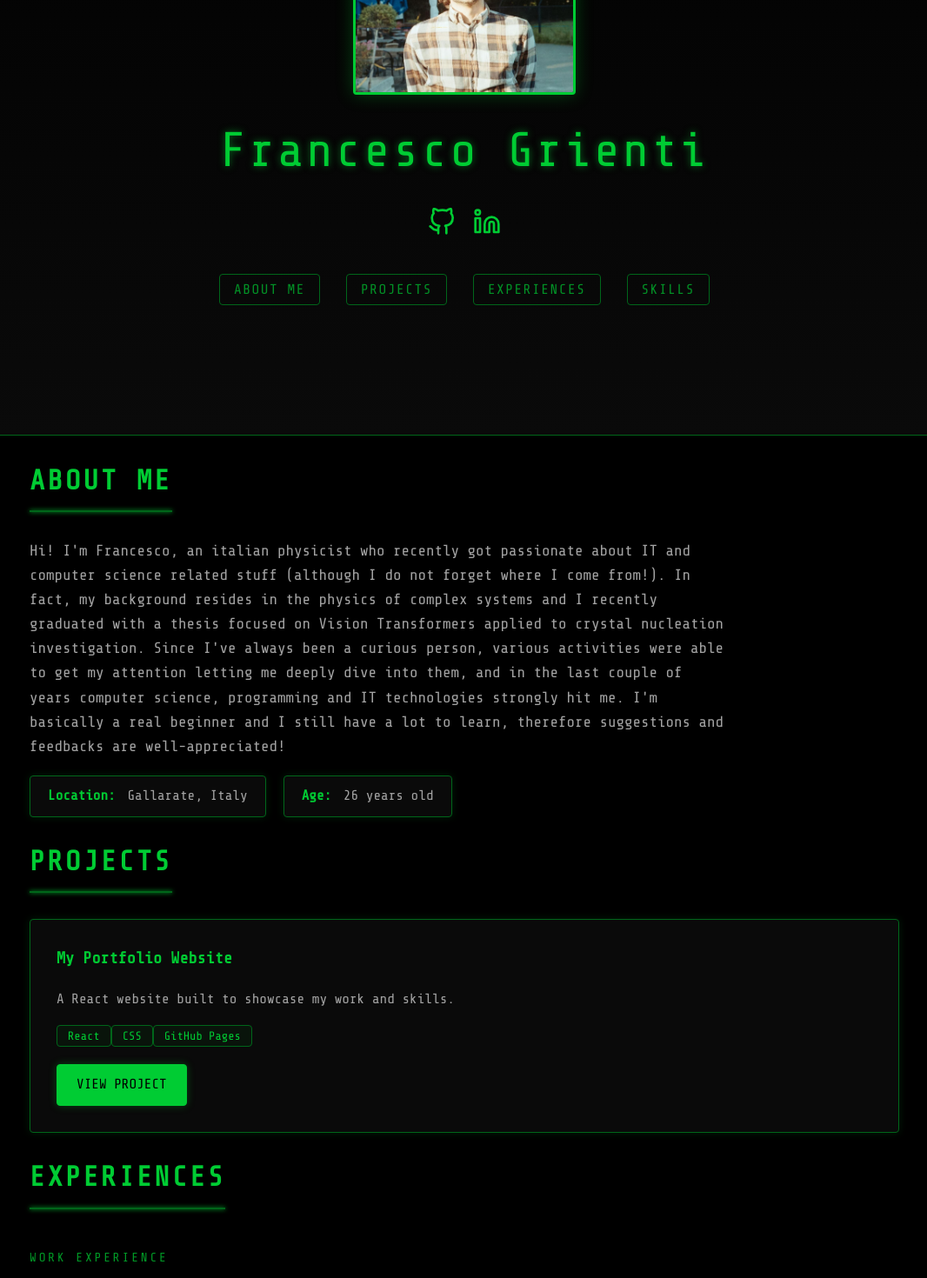
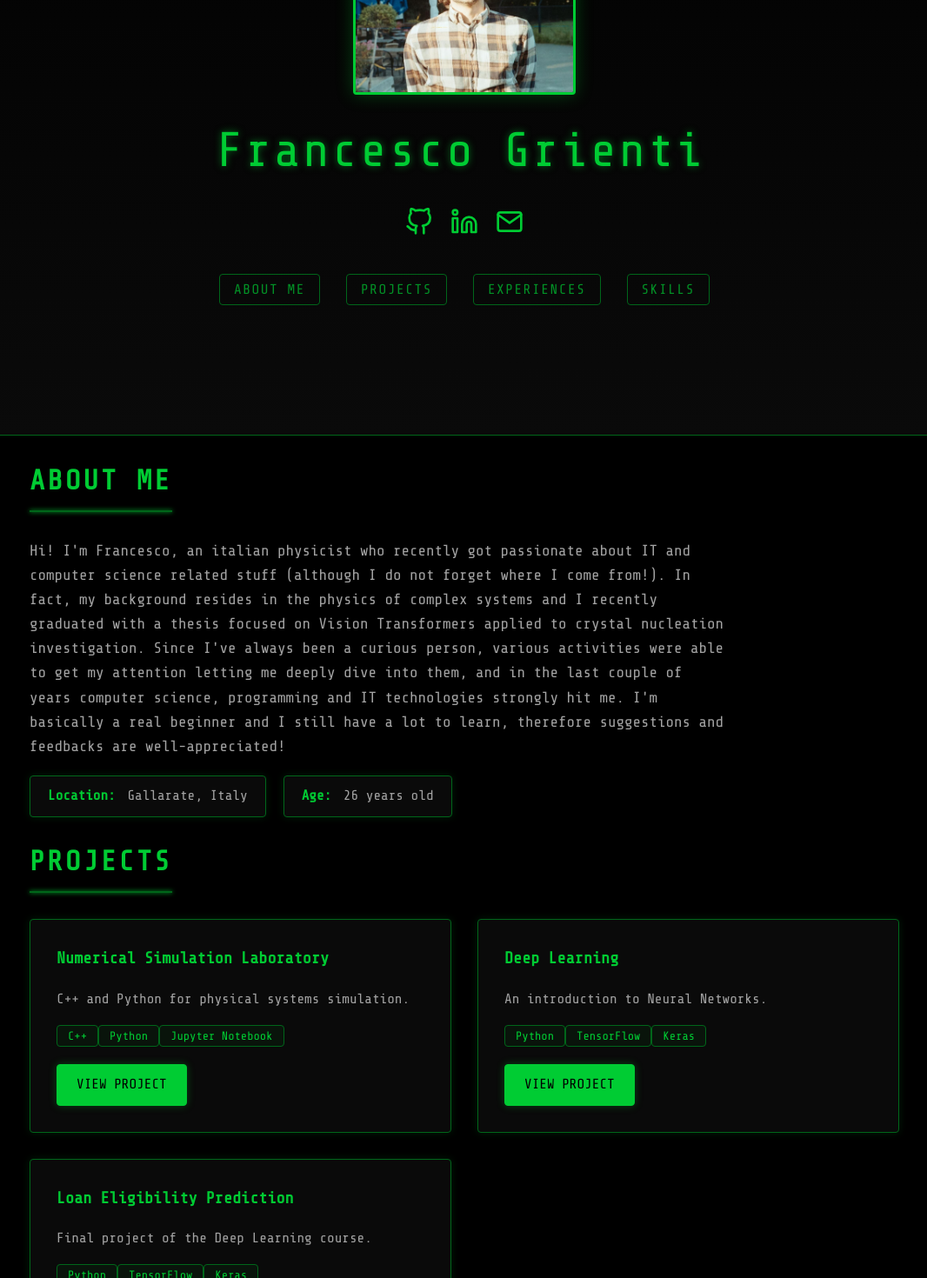
Before and after one commit to francescogrienti/francescogrienti.github.io, a React (Create React App) app: page / in a window 1280 px wide. Shown: the part 300-1770 px from the top of the page at 87% size, without its empty margins (106-1172 px from the left). Built offline with nearby package versions, Linux system fonts and the light colour scheme.

Commit message:
Fix naming style

```diff
--- a/src/App.css
+++ b/src/App.css
@@ -56,6 +56,15 @@ body {
   letter-spacing: 0.05em;
   color: var(--accent-primary);
   text-shadow: 0 0 8px rgba(0, 204, 51, 0.5);
+  display: inline-block;
+  border-right: 3px solid var(--accent-primary);
+  padding-right: 5px;
+  animation: blink-cursor 0.75s step-end infinite;
+}
+
+@keyframes blink-cursor {
+  from, to { border-color: transparent }
+  50% { border-color: var(--accent-primary); }
 }
 
 .hero .profile-img {
--- a/src/components/header.js
+++ b/src/components/header.js
@@ -1,13 +1,39 @@
+import React, { useState, useEffect } from 'react';
 import { name } from '../constants/personal_info.js';
-import { gh_url, in_url } from '../constants/social_urls.js';
+import { gh_url, in_url, mail_url } from '../constants/social_urls.js';
 import { Link } from 'react-scroll';
 
 function Header() {
+    const [displayText, setDisplayText] = useState('');
+    const typingSpeed = 150; // ms per character
+
+    useEffect(() => {
+        const startTyping = () => {
+            setDisplayText('');
+            let i = 0;
+            const typingTimer = setInterval(() => {
+                if (i < name.length) {
+                    setDisplayText(name.substring(0, i + 1));
+                    i++;
+                } else {
+                    clearInterval(typingTimer);
+                }
+            }, typingSpeed);
+        };
+
+        startTyping();
+        const loopTimer = setInterval(startTyping, 10000); // 20 seconds
+
+        return () => {
+            loopTimer && clearInterval(loopTimer);
+        };
+    }, []);
+
     return (
         <header className="hero">
             <div className="hero-content">
                 <img src={`${process.env.PUBLIC_URL}/profile.JPEG`} alt={name} className="profile-img" />
-                <h1>{name}</h1>
+                <h1>{displayText}</h1>
 
                 <div className="social-links">
                     <a href={gh_url} target="_blank" rel="noopener noreferrer" className="social-icon" title="GitHub">
@@ -15,6 +41,9 @@ function Header() {
                     </a>
                     <a href={in_url} target="_blank" rel="noopener noreferrer" className="social-icon" title="LinkedIn">
                         <svg xmlns="http://www.w3.org/2000/svg" width="32" height="32" viewBox="0 0 24 24" fill="none" stroke="currentColor" strokeWidth="2" strokeLinecap="round" strokeLinejoin="round"><path d="M16 8a6 6 0 0 1 6 6v7h-4v-7a2 2 0 0 0-2-2 2 2 0 0 0-2 2v7h-4v-7a6 6 0 0 1 6-6z"></path><rect x="2" y="9" width="4" height="12"></rect><circle cx="4" cy="4" r="2"></circle></svg>
+                    </a>
+                    <a href={mail_url} className="social-icon" title="Email">
+                        <svg xmlns="http://www.w3.org/2000/svg" width="32" height="32" viewBox="0 0 24 24" fill="none" stroke="currentColor" strokeWidth="2" strokeLinecap="round" strokeLinejoin="round"><path d="M4 4h16c1.1 0 2 .9 2 2v12c0 1.1-.9 2-2 2H4c-1.1 0-2-.9-2-2V6c0-1.1.9-2 2-2z"></path><polyline points="22,6 12,13 2,6"></polyline></svg>
                     </a>
                 </div>
 
--- a/src/constants/project_elements.js
+++ b/src/constants/project_elements.js
@@ -1,10 +1,23 @@
 const projects = [
   {
-    title: "My Portfolio Website",
-    description: "A React website built to showcase my work and skills.",
-    technologies: ["React", "CSS", "GitHub Pages"],
-    link: "https://github.com/francescogrienti/francescogrienti.github.io"
-  }
+    title: "Numerical Simulation Laboratory",
+    description: "C++ and Python for physical systems simulation.",
+    technologies: ["C++", "Python", "Jupyter Notebook"],
+    link: "https://github.com/francescogrienti/NumericalSimulationLaboratory"
+  },
+  {
+    title: "Deep Learning",
+    description: "An introduction to Neural Networks.",
+    technologies: ["Python", "TensorFlow", "Keras"],
+    link: "https://github.com/francescogrienti/DeepLearning"
+  },
+  {
+    title: "Loan Eligibility Prediction",
+    description: "Final project of the Deep Learning course.",
+    technologies: ["Python", "TensorFlow", "Keras"],
+    link: "https://github.com/francescogrienti/LoanEligibilityDeepLearningProject"
+  },
+
 ]
 
 export {projects}
```
